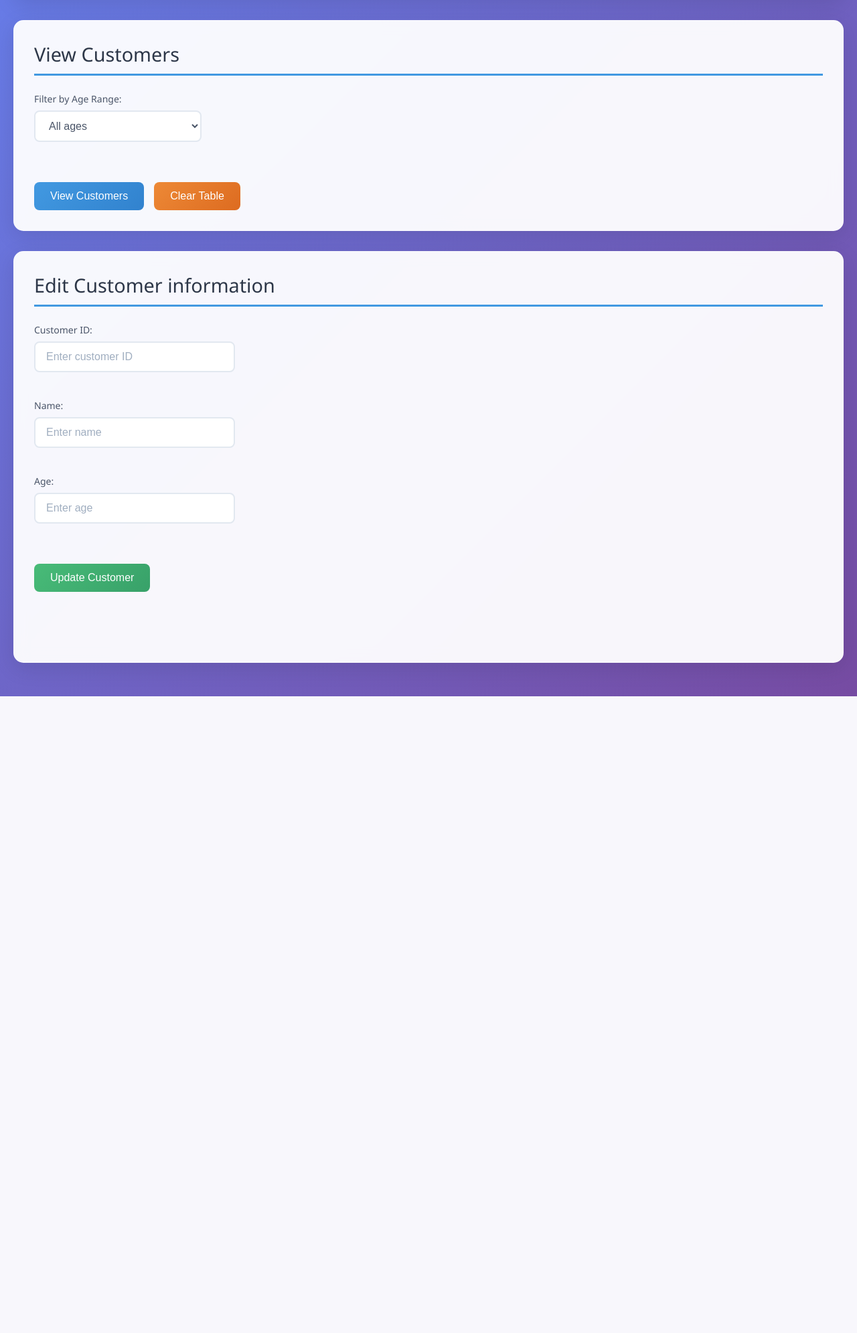
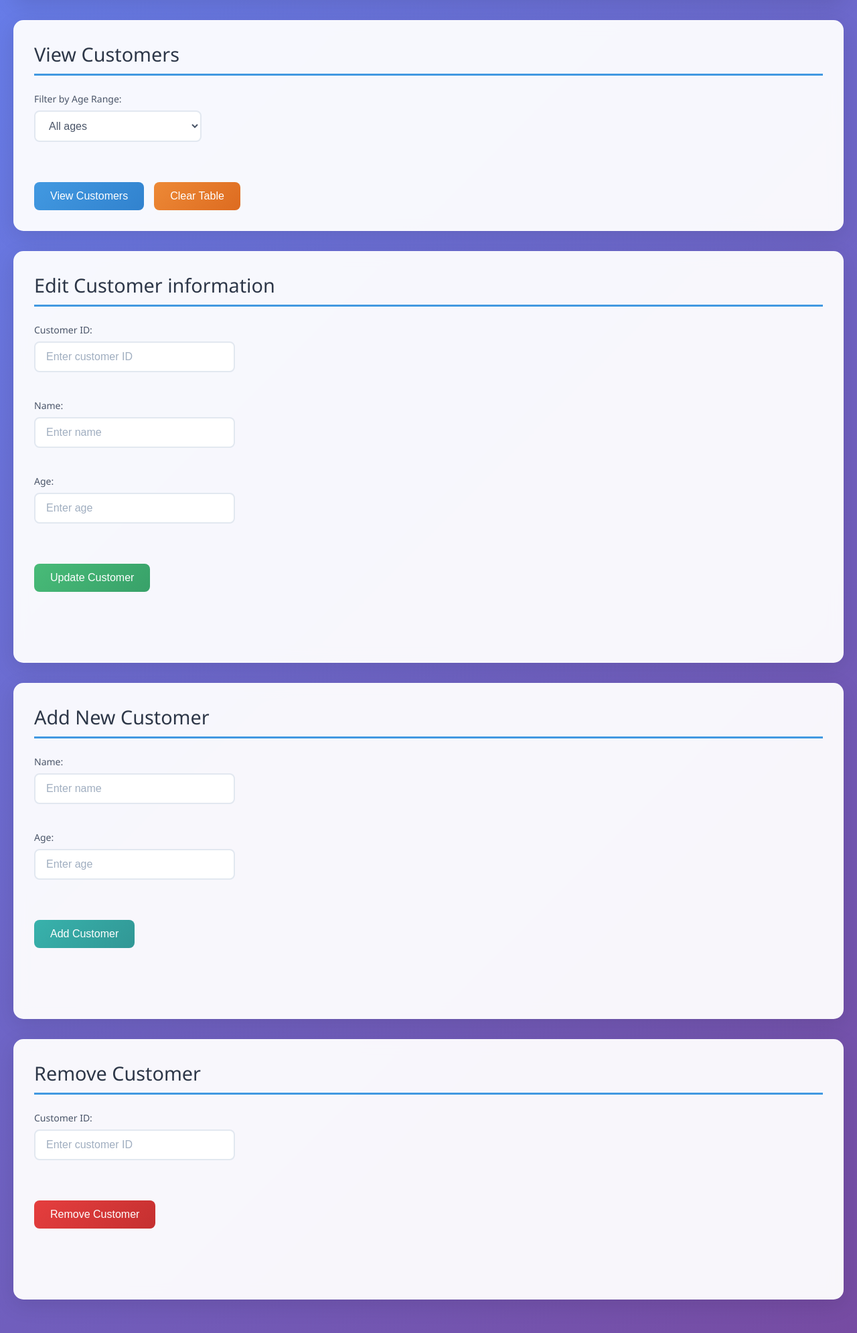
Before and after one commit to MarkEwert03/VideoGameCatalogue, a Flask app: page / in a window 1280 px wide. Shown: the part 137-2128 px from the top of the page at 67% size. Before the commit the page ends 1177 px from the top, so only its background shows below. Run offline with Flask 3, Linux system fonts and the light colour scheme.

Commit message:
Implement add and delete customer features - backend and frontend complete
Co-authored-by: MarkEwert03 <55104736+MarkEwert03@users.noreply.github.com>

```diff
--- a/server.py
+++ b/server.py
@@ -2,6 +2,8 @@ from flask import Flask, render_template, request, jsonify
 import json
 from src.selectRequest import selectRequest
 from src.updateRequest import updateRequest
+from src.insertRequest import insertRequest
+from src.deleteRequest import deleteRequest
 
 app = Flask(__name__)
 
@@ -26,5 +28,19 @@ def updateEndpoint():
     return jsonify({"update_status": queryStatus})
 
 
+@app.route("/insert", methods=["POST"])
+def insertEndpoint():
+    dataDict = json.loads(request.data)
+    queryStatus = insertRequest(dataDict)
+    return jsonify({"insert_status": queryStatus})
+
+
+@app.route("/delete", methods=["POST"])
+def deleteEndpoint():
+    dataDict = json.loads(request.data)
+    queryStatus = deleteRequest(dataDict)
+    return jsonify({"delete_status": queryStatus})
+
+
 if __name__ == "__main__":
     app.run(debug=True)
--- /dev/null
+++ b/src/deleteRequest.py
@@ -0,0 +1,28 @@
+import os
+from src.database import executeQuery
+
+CURR_PATH = os.path.dirname(os.path.abspath(__file__))
+os.chdir(os.path.join(CURR_PATH, ".."))
+DB_PATH = "vgcat.db"
+
+
+def deleteRequest(json_query: dict) -> str:
+    """
+    Executes query to delete customer with passed customer ID.
+
+    Args:
+        json_query: The json dict object containing the customer ID.
+            An example of what it looks like is:
+            {
+                customer_id: 123
+            }
+
+    Returns:
+        The result of `executeQuery()`. So one of:
+        {'success', 'error'}
+    """
+
+    customer_id = json_query["customer_id"]
+
+    sql_query = f'DELETE FROM Customer WHERE customer_id = {customer_id}'
+    return executeQuery(sql_query)
--- a/static/scripts/index.js
+++ b/static/scripts/index.js
@@ -5,6 +5,8 @@ function main() {
     document.getElementById('select_submit').addEventListener('click', handleSelectCustomers);
     document.getElementById('select_clear').addEventListener('click', clearCustomers);
     document.getElementById('update_submit').addEventListener('click', handleUpdateCustomer);
+    document.getElementById('insert_submit').addEventListener('click', handleInsertCustomer);
+    document.getElementById('delete_submit').addEventListener('click', handleDeleteCustomer);
 }
 
 // Fetch and display customers (uses GET with query param)
@@ -133,3 +135,138 @@ const clearUpdateFields = () => {
     document.querySelector('input[name=customerName]').value = '';
     document.querySelector('input[name=customerAge]').value = '';
 };
+
+// Handle customer insert (uses POST)
+const handleInsertCustomer = () => {
+    const insertBtn = document.getElementById('insert_submit');
+    insertBtn.disabled = true;
+
+    const param_customer_name = document.querySelector('input[name=insertCustomerName]').value.trim();
+    const param_customer_age = document.querySelector('input[name=insertCustomerAge]').value.trim();
+    const param_dict = {
+        "customer_name": param_customer_name,
+        "age": param_customer_age
+    };
+
+    fetch('/insert', {
+        method: 'POST',
+        headers: { 'Content-Type': 'application/json' },
+        body: JSON.stringify(param_dict)
+    })
+        .then(response => {
+            if (!response.ok) throw new Error(`HTTP error ${response.status}`);
+            return response.json();
+        })
+        .then(data => {
+            showInsertStatus(data["insert_status"], param_customer_name);
+            if (data["insert_status"] === "success") {
+                clearInsertFields();
+            }
+        })
+        .catch(err => {
+            showInsertStatus("error", param_customer_name);
+            alert('Failed to insert customer: ' + err);
+        })
+        .finally(() => {
+            insertBtn.disabled = false;
+        });
+};
+
+// Show insert status to customer
+const showInsertStatus = (status, customerName) => {
+    const responseTextBox = document.getElementById("insert_status");
+    switch (status) {
+        case "success":
+            responseTextBox.textContent = `Customer ${customerName} has been added successfully!`;
+            responseTextBox.style.color = "green";
+            break;
+        case "error":
+            responseTextBox.textContent = `Failed to add customer ${customerName}.`;
+            responseTextBox.style.color = "red";
+            break;
+        case "empty":
+            responseTextBox.textContent = `Please input a non-empty field for the age.`;
+            responseTextBox.style.color = "red";
+            break;
+        case "non-integer":
+            responseTextBox.textContent = `Please input an integer for the age.`;
+            responseTextBox.style.color = "red";
+            break;
+        case "negative":
+            responseTextBox.textContent = `Please input a positive age.`;
+            responseTextBox.style.color = "red";
+            break;
+        case "large":
+            responseTextBox.textContent = `Please input a realistic human age (below 130 years)`;
+            responseTextBox.style.color = "red";
+            break;
+        default:
+            responseTextBox.textContent = `! UNHANDLED ERROR !`;
+            responseTextBox.style.color = "red";
+            break;
+    }
+};
+
+// Clear the insert form inputs
+const clearInsertFields = () => {
+    document.querySelector('input[name=insertCustomerName]').value = '';
+    document.querySelector('input[name=insertCustomerAge]').value = '';
+};
+
+// Handle customer delete (uses POST)
+const handleDeleteCustomer = () => {
+    const deleteBtn = document.getElementById('delete_submit');
+    deleteBtn.disabled = true;
+
+    const param_customer_id = document.querySelector('input[name=deleteCustomerID]').value.trim();
+    const param_dict = {
+        "customer_id": parseInt(param_customer_id)
+    };
+
+    fetch('/delete', {
+        method: 'POST',
+        headers: { 'Content-Type': 'application/json' },
+        body: JSON.stringify(param_dict)
+    })
+        .then(response => {
+            if (!response.ok) throw new Error(`HTTP error ${response.status}`);
+            return response.json();
+        })
+        .then(data => {
+            showDeleteStatus(data["delete_status"], param_customer_id);
+            if (data["delete_status"] === "success") {
+                clearDeleteFields();
+            }
+        })
+        .catch(err => {
+            showDeleteStatus("error", param_customer_id);
+            alert('Failed to delete customer: ' + err);
+        })
+        .finally(() => {
+            deleteBtn.disabled = false;
+        });
+};
+
+// Show delete status to customer
+const showDeleteStatus = (status, customerId) => {
+    const responseTextBox = document.getElementById("delete_status");
+    switch (status) {
+        case "success":
+            responseTextBox.textContent = `Customer ${customerId} has been removed successfully!`;
+            responseTextBox.style.color = "green";
+            break;
+        case "error":
+            responseTextBox.textContent = `Customer ${customerId} does not exist or could not be deleted.`;
+            responseTextBox.style.color = "red";
+            break;
+        default:
+            responseTextBox.textContent = `! UNHANDLED ERROR !`;
+            responseTextBox.style.color = "red";
+            break;
+    }
+};
+
+// Clear the delete form inputs
+const clearDeleteFields = () => {
+    document.querySelector('input[name=deleteCustomerID]').value = '';
+};
--- a/static/styles/index.css
+++ b/static/styles/index.css
@@ -33,7 +33,7 @@ body {
 }
 
 /* Section containers */
-#view, #edit {
+#view, #edit, #add, #remove {
 	background: rgba(255, 255, 255, 0.95);
 	margin-bottom: 30px;
 	padding: 30px;
@@ -43,7 +43,7 @@ body {
 	border: 1px solid rgba(255, 255, 255, 0.2);
 }
 
-#view h2, #edit h2 {
+#view h2, #edit h2, #add h2, #remove h2 {
 	color: #2d3748;
 	margin-top: 0;
 	margin-bottom: 25px;
@@ -54,7 +54,7 @@ body {
 }
 
 /* Form styling */
-#customer_select, #customer_update {
+#customer_select, #customer_update, #customer_insert, #customer_delete {
 	display: flex;
 	flex-direction: column;
 	gap: 20px;
@@ -146,6 +146,28 @@ input[type="button"] {
 	box-shadow: 0 4px 12px rgba(72, 187, 120, 0.4);
 }
 
+#insert_submit {
+	background: linear-gradient(135deg, #38b2ac, #319795);
+	color: white;
+}
+
+#insert_submit:hover {
+	background: linear-gradient(135deg, #319795, #2c7a7b);
+	transform: translateY(-2px);
+	box-shadow: 0 4px 12px rgba(56, 178, 172, 0.4);
+}
+
+#delete_submit {
+	background: linear-gradient(135deg, #e53e3e, #c53030);
+	color: white;
+}
+
+#delete_submit:hover {
+	background: linear-gradient(135deg, #c53030, #9c2323);
+	transform: translateY(-2px);
+	box-shadow: 0 4px 12px rgba(229, 62, 62, 0.4);
+}
+
 input[type="button"]:disabled {
 	opacity: 0.6;
 	cursor: not-allowed;
@@ -205,7 +227,7 @@ input[type="button"]:disabled {
 }
 
 /* Status message styling */
-#update_status {
+#update_status, #insert_status, #delete_status {
 	margin-top: 15px;
 	padding: 12px 16px;
 	border-radius: 8px;
@@ -214,20 +236,24 @@ input[type="button"]:disabled {
 	min-height: 20px;
 }
 
-#update_status:not(:empty) {
+#update_status:not(:empty), #insert_status:not(:empty), #delete_status:not(:empty) {
 	border-left: 4px solid;
 	box-shadow: 0 2px 8px rgba(0, 0, 0, 0.1);
 }
 
 /* Success message styling */
-#update_status[style*="color: green"] {
+#update_status[style*="color: green"],
+#insert_status[style*="color: green"],
+#delete_status[style*="color: green"] {
 	background-color: #f0fff4;
 	border-left-color: #48bb78;
 	color: #22543d;
 }
 
 /* Error message styling */
-#update_status[style*="color: red"] {
+#update_status[style*="color: red"],
+#insert_status[style*="color: red"],
+#delete_status[style*="color: red"] {
 	background-color: #fed7d7;
 	border-left-color: #e53e3e;
 	color: #742a2a;
@@ -257,7 +283,7 @@ input[type="button"]:disabled {
 		font-size: 2em;
 	}
 
-	#view, #edit {
+	#view, #edit, #add, #remove {
 		padding: 20px;
 	}
 
--- a/templates/index.html
+++ b/templates/index.html
@@ -82,6 +82,47 @@
       <p id="update_status"></p>
     </div>
   </div>
+
+  <div id="add">
+    <h2> Add New Customer </h2>
+
+    <div id="customer_insert">
+      <div class="form-group">
+        <label for="insert_customer_name">Name:</label>
+        <!-- textbox for customer name -->
+        <input type="text" id="insert_customer_name" name="insertCustomerName" placeholder="Enter name">
+      </div>
+      <div class="form-group">
+        <label for="insert_customer_age">Age:</label>
+        <!-- textbox for customer age -->
+        <input type="text" id="insert_customer_age" name="insertCustomerAge" placeholder="Enter age">
+      </div>
+      <div class="button-group">
+        <!-- button to confirm insert -->
+        <input type="button" id="insert_submit" value="Add Customer" name="insertSubmit">
+      </div>
+      <!-- status response message after insert -->
+      <p id="insert_status"></p>
+    </div>
+  </div>
+
+  <div id="remove">
+    <h2> Remove Customer </h2>
+
+    <div id="customer_delete">
+      <div class="form-group">
+        <label for="delete_customer_id">Customer ID:</label>
+        <!-- textbox to reference customer ID -->
+        <input type="text" id="delete_customer_id" name="deleteCustomerID" placeholder="Enter customer ID">
+      </div>
+      <div class="button-group">
+        <!-- button to confirm delete -->
+        <input type="button" id="delete_submit" value="Remove Customer" name="deleteSubmit">
+      </div>
+      <!-- status response message after delete -->
+      <p id="delete_status"></p>
+    </div>
+  </div>
 </body>
 
 </html>
```
Also changed, not shown: src/insertRequest.py (added, +91 -0 lines), 1 other file.
